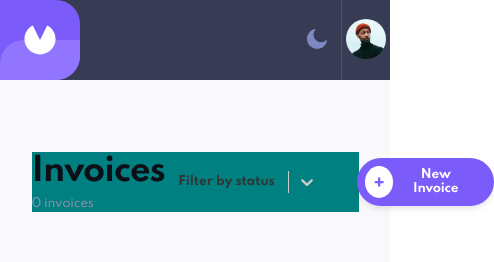
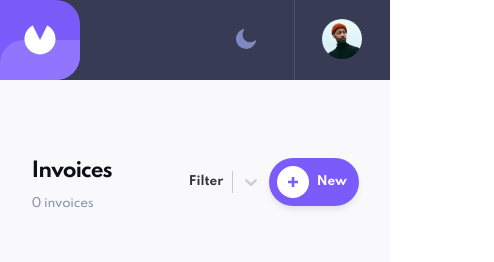
Before and after one commit to jorge00552075/invoices-app, a React (Create React App) app in the folder client/: page / in a window 390 px wide. Shown: the top 262 px of the page, 494 px wide, since content can reach past the window. Built offline with nearby package versions, Linux system fonts and the light colour scheme; no server answers.

Commit message:
added media queries

```diff
--- a/client/src/App.js
+++ b/client/src/App.js
@@ -19,8 +19,8 @@ function App() {
 }
 
 export default App;
-// - BEST REACT CSS ANIMATION LIBRARY
 // View the optimal layout for the app depending on their device's screen size
-// SAVE THEME IN LOCAL STORAGE
 
-// LAYOUT, SIDEBAR, INVOICESLIST, MAINHEADER, INVOICEITEM
+// Set MainHeader JSX based on screen width
+// Save theme in local storage
+// Which css animation library to use ?
--- a/client/src/components/detail/DetailBody.module.css
+++ b/client/src/components/detail/DetailBody.module.css
@@ -203,3 +203,10 @@ tfoot {
 
   text-align: right;
 }
+
+/* ****************************** */
+@media (max-width: 850px) {
+  .gridContainer {
+    width: 68.8rem;
+  }
+}
--- a/client/src/components/detail/DetailHeader.module.css
+++ b/client/src/components/detail/DetailHeader.module.css
@@ -22,8 +22,7 @@
   max-width: 73rem;
   margin: 9.6rem auto 0;
 }
-/* link visited */
-/* hover, active */
+
 .link:link,
 .link:visited {
   display: inline-block;
@@ -60,7 +59,6 @@
   justify-content: space-between;
   align-items: center;
 
-  width: 73rem;
   height: 8.8rem;
   margin: 0 auto;
   padding: 3.2rem;
@@ -145,3 +143,10 @@
 .btnPaid:hover {
   background: hsl(252, 100%, 73%);
 }
+
+/* ****************************** */
+@media (max-width: 850px) {
+  .container {
+    max-width: 68.8rem;
+  }
+}
--- a/client/src/components/invoice/InvoiceItem.module.css
+++ b/client/src/components/invoice/InvoiceItem.module.css
@@ -95,7 +95,7 @@
       'total status'
     ;
 
-    max-width: 32.7rem;
+    width: 32.7rem;
     height: 13.4rem;
   }
 }
--- a/client/src/components/layout/Layout.module.css
+++ b/client/src/components/layout/Layout.module.css
@@ -25,7 +25,7 @@
 
   background: var(--layout-background);
 
-  /* overflow-y: scroll; */
+  overflow-y: scroll;
 }
 
 /* FORM LAYOUT BACKGROUND */
--- a/client/src/components/layout/MainHeader.jsx
+++ b/client/src/components/layout/MainHeader.jsx
@@ -18,7 +18,7 @@ function MainHeader({ openModal, getFilterStatus }) {
   ];
 
   const customStyles = {
-    container: (provided) => ({ ...provided, width: '180px' }),
+    container: (provided) => ({ ...provided, width: '90px' }),
     control: (provided) => ({
       ...provided,
       border: 'none',
@@ -61,13 +61,13 @@ function MainHeader({ openModal, getFilterStatus }) {
       <div className={styles.wrapper}>
         <Select
           options={options}
-          placeholder="Filter by status"
+          placeholder="Filter"
           styles={customStyles}
           onChange={({ value }) => getFilterStatus(value)}
         />
         <button className={styles.newInvoice} onClick={() => openModal()}>
           <Plus />
-          New Invoice
+          New
         </button>
       </div>
     </header>
--- a/client/src/components/layout/MainHeader.module.css
+++ b/client/src/components/layout/MainHeader.module.css
@@ -98,7 +98,18 @@
 
 @media (max-width: 640px) {
   .header {
-    max-width: 32.7rem;
-    background-color: teal;
+    width: 32.7rem;
+  }
+
+  .title {
+    font-size: 2rem;
+  }
+
+  .wrapper {
+    gap: 0;
+  }
+
+  .newInvoice {
+    padding: 0.8rem 1.2rem 0.8rem 0.8rem;
   }
 }
--- a/client/src/components/layout/Sidebar.module.css
+++ b/client/src/components/layout/Sidebar.module.css
@@ -108,7 +108,7 @@
     display: grid;
     grid-template-columns: 1fr 1px 1fr;
 
-    width: 25%;
+    width: 19.2rem;
     height: 100%;
     margin-bottom: 0;
   }
```
